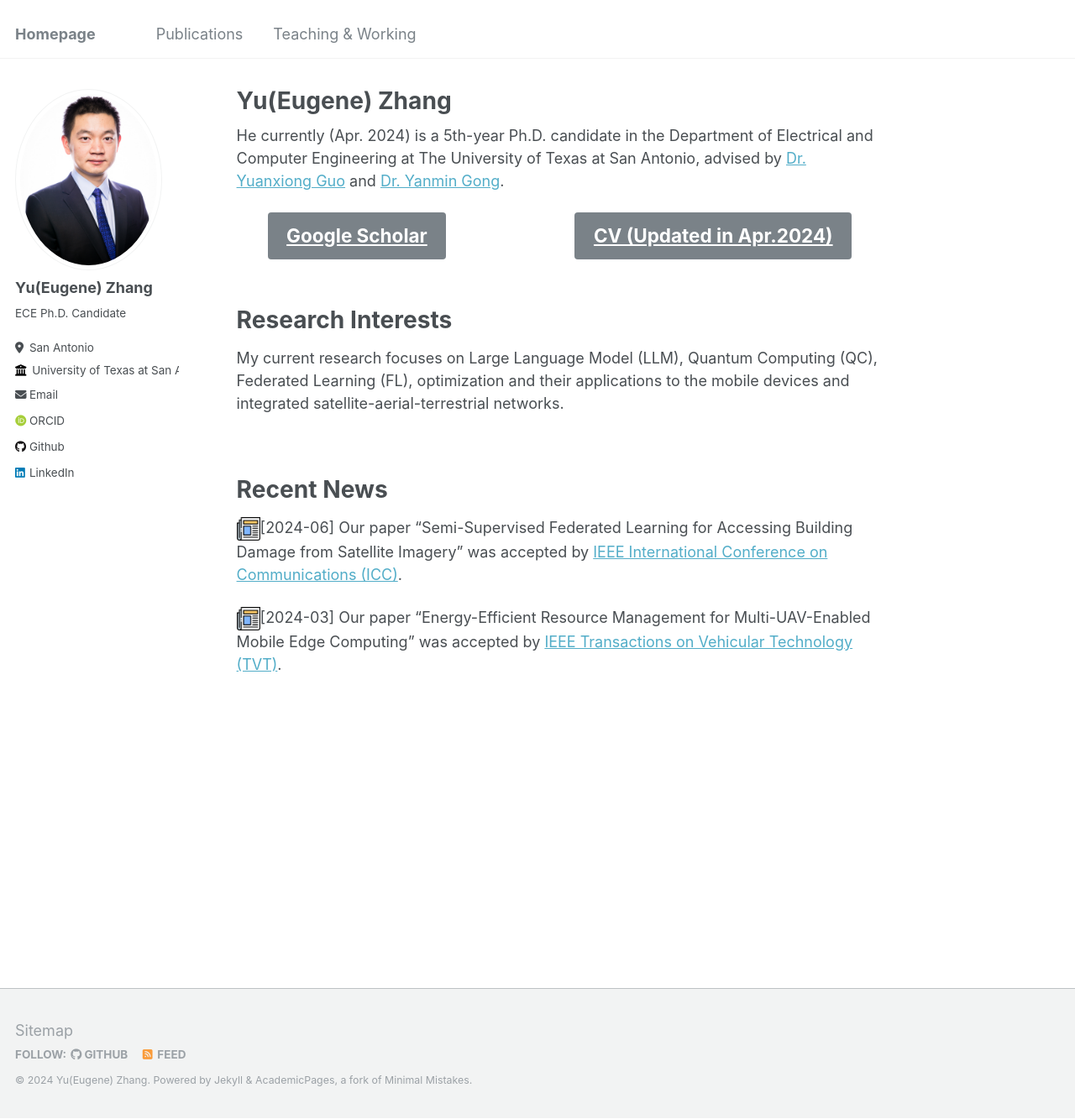
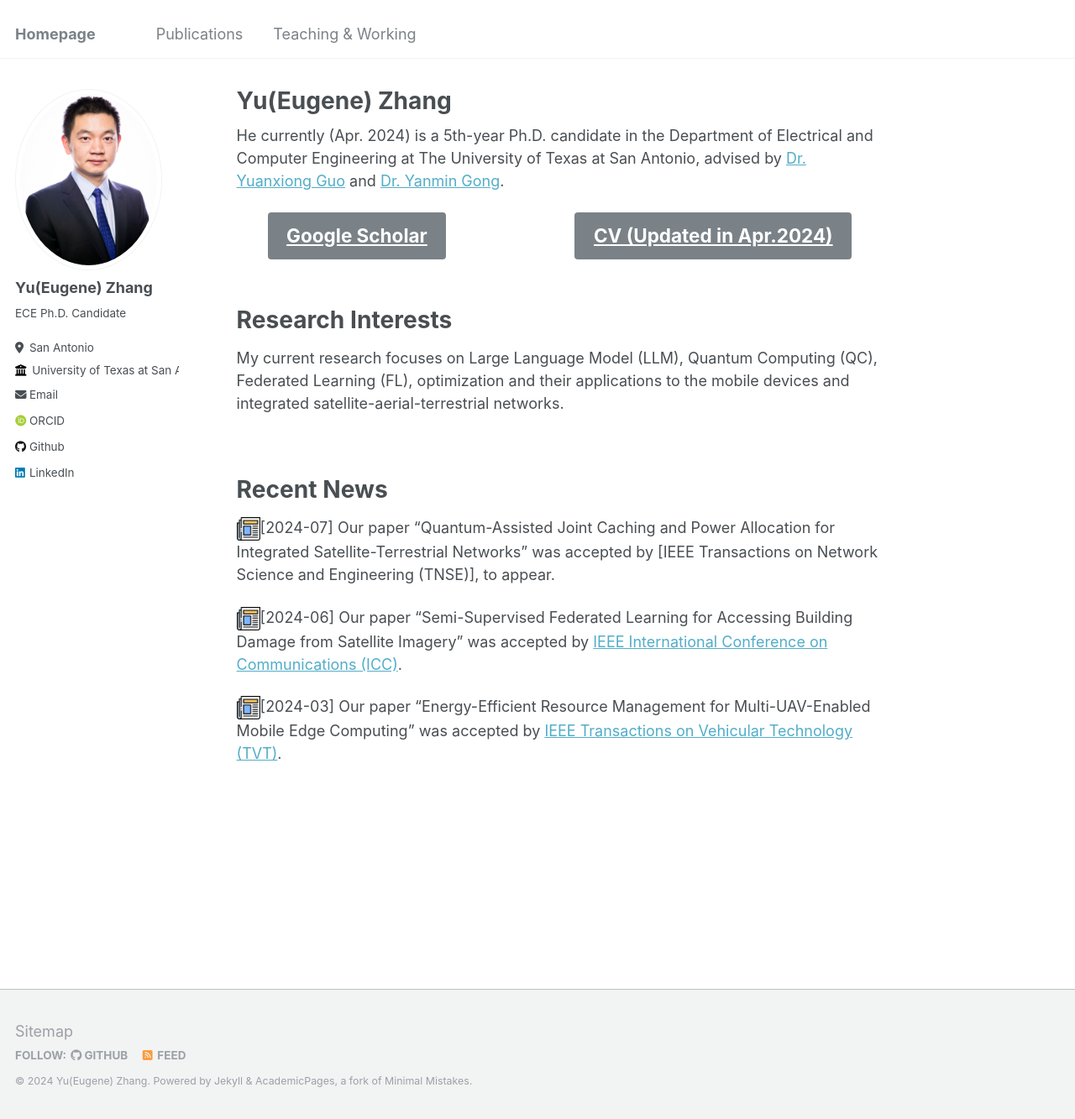
Before and after one commit to Yu-Zhang-Eugene/yu-zhang-eugene.github.io, a Jekyll site: the page built from _pages/about.md, in a window 1280 px wide and 1333 px high. Shown: the whole window at 84% size. Built offline with Jekyll 4.4.1, drawn with Linux system fonts in a browser that asks for light colours; some web fonts are replaced.

Commit message:
modified:   _pages/about.md 	modified:   _pages/publications.md

```diff
--- a/_pages/about.md
+++ b/_pages/about.md
@@ -30,6 +30,8 @@ My current research focuses on Large Language Model (LLM), Quantum Computing (QC
 
 Recent News
 ======
+![news](/images/newspaper.png){:height="28px" width="28px"}[2024-07] Our paper "Quantum-Assisted Joint Caching and Power Allocation for Integrated Satellite-Terrestrial Networks" was accepted by [IEEE Transactions on Network Science and Engineering (TNSE)], to appear.
+
 ![news](/images/newspaper.png){:height="28px" width="28px"}[2024-06] Our paper "Semi-Supervised Federated Learning for Accessing Building Damage from Satellite Imagery" was accepted by [IEEE International Conference on Communications (ICC)](https://icc2024.ieee-icc.org/).
 
 ![news](/images/newspaper.png){:height="28px" width="28px"}[2024-03] Our paper "Energy-Efficient Resource Management for Multi-UAV-Enabled Mobile Edge Computing" was accepted by [IEEE Transactions on Vehicular Technology (TVT)](https://ieeexplore.ieee.org/xpl/RecentIssue.jsp?punumber=25).
```
Also changed, not shown: _pages/publications.md (+4 -4 lines).
